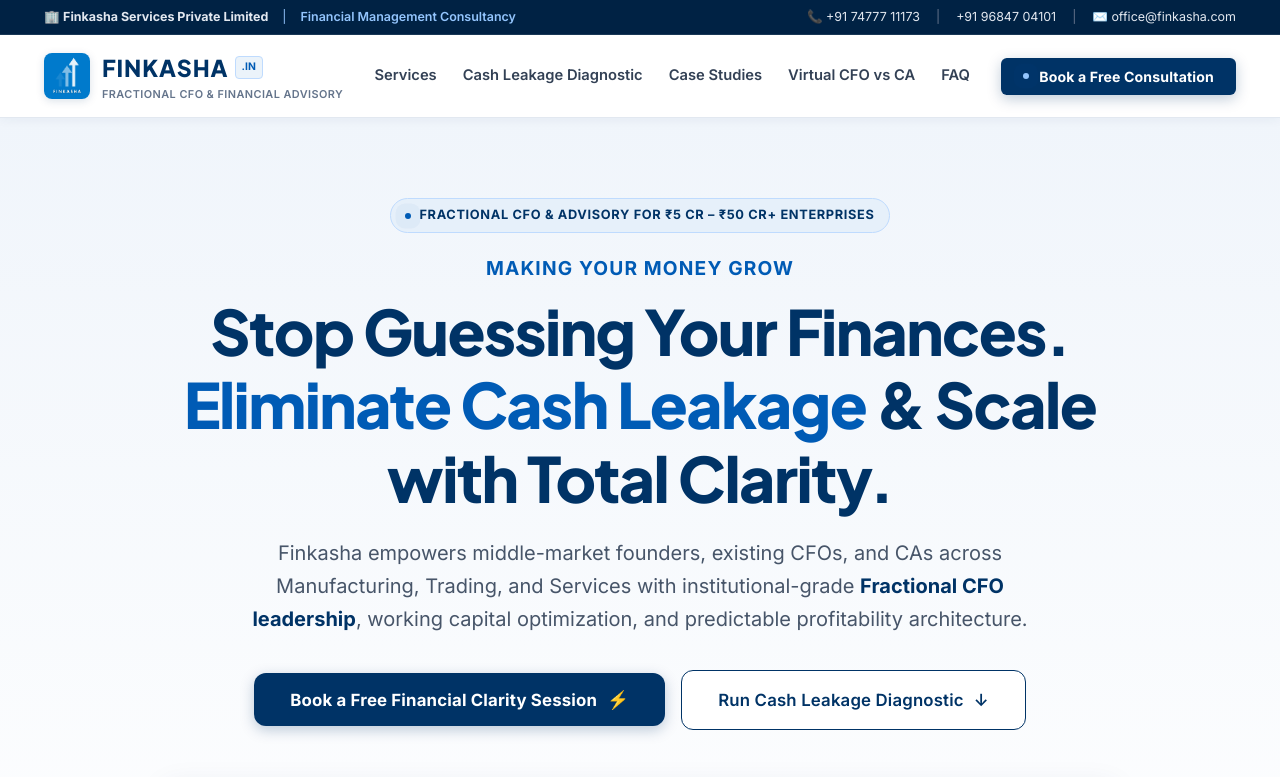
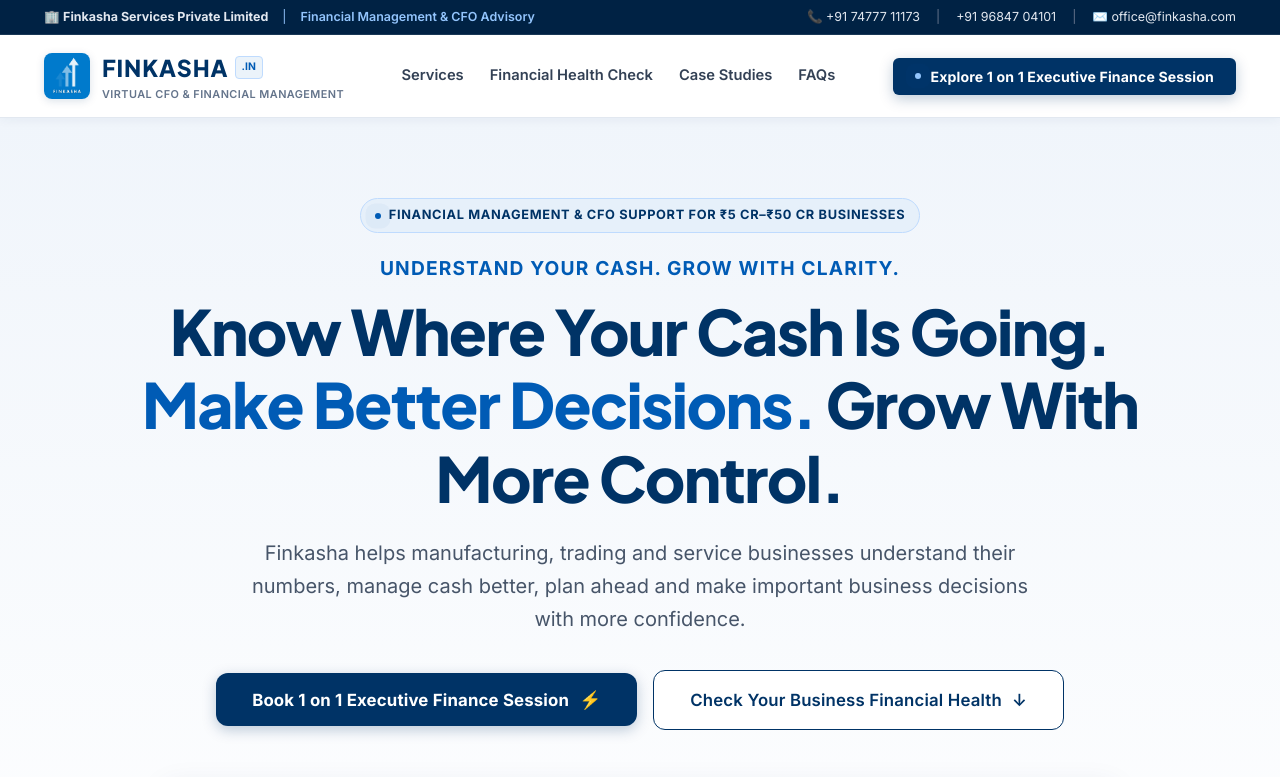
Before and after one commit to snowraj/finkasha.in, a Next.js app: page / in a window 1280 px wide. Shown: the top 777 px of the page. Built offline with nearby package versions, Linux system fonts and the light colour scheme.

Commit message:
feat: update copy across header and hero sections

```diff
--- a/src/app/page.tsx
+++ b/src/app/page.tsx
@@ -39,13 +39,13 @@
           <div style={{ display: 'inline-flex', alignItems: 'center', gap: '8px', marginBottom: '20px' }}>
             <div className="badge">
               <span className="pulse-dot" style={{ width: '6px', height: '6px', backgroundColor: '#005BB5' }}></span>
-              <span>Fractional CFO & Advisory for ₹5 Cr – ₹50 Cr+ Enterprises</span>
+              <span>Financial Management & CFO Support for ₹5 Cr–₹50 Cr Businesses</span>
             </div>
           </div>
 
           {/* Core Tagline matching finkasha.com */}
           <div style={{ fontSize: '1.2rem', fontWeight: 700, color: '#005BB5', marginBottom: '10px', textTransform: 'uppercase', letterSpacing: '0.06em' }}>
-            Making Your Money Grow
+            UNDERSTAND YOUR CASH. GROW WITH CLARITY.
           </div>
 
           {/* Problem-Agitate Headline */}
@@ -60,9 +60,9 @@
               color: '#003366',
             }}
           >
-            Stop Guessing Your Finances.{' '}
+            Know Where Your Cash Is Going.{' '}
             <br />
-            <span style={{ color: '#005BB5' }}>Eliminate Cash Leakage</span> & Scale with Total Clarity.
+            <span style={{ color: '#005BB5' }}>Make Better Decisions.</span> Grow With More Control.
           </h1>
 
           {/* Subheadline directly integrating the TFC UVP */}
@@ -75,7 +75,7 @@
               lineHeight: 1.65,
             }}
           >
-            Finkasha empowers middle-market founders, existing CFOs, and CAs across Manufacturing, Trading, and Services with institutional-grade <strong style={{ color: '#003366' }}>Fractional CFO leadership</strong>, working capital optimization, and predictable profitability architecture.
+            Finkasha helps manufacturing, trading and service businesses understand their numbers, manage cash better, plan ahead and make important business decisions with more confidence.
           </p>
 
           {/* Dual Action CTAs */}
@@ -93,7 +93,7 @@
               onClick={() => openBooking()}
               className="btn btn-primary btn-lg"
             >
-              <span>Book a Free Financial Clarity Session</span>
+              <span>Book 1 on 1 Executive Finance Session</span>
               <span style={{ fontSize: '1.1rem' }}>⚡</span>
             </button>
 
@@ -101,7 +101,7 @@
               href="#diagnostic"
               className="btn btn-secondary btn-lg"
             >
-              <span>Run Cash Leakage Diagnostic</span>
+              <span>Check Your Business Financial Health</span>
               <span>↓</span>
             </a>
           </div>
--- a/src/components/Header.tsx
+++ b/src/components/Header.tsx
@@ -45,7 +45,7 @@
           <div style={{ display: 'flex', alignItems: 'center', gap: '14px' }}>
             <span>🏢 <strong>Finkasha Services Private Limited</strong></span>
             <span style={{ color: '#93C5FD' }}>|</span>
-            <span style={{ color: '#93C5FD', fontWeight: 600 }}>Financial Management Consultancy</span>
+            <span style={{ color: '#93C5FD', fontWeight: 600 }}>Financial Management & CFO Advisory</span>
           </div>
 
           <div style={{ display: 'flex', alignItems: 'center', gap: '16px' }}>
@@ -128,7 +128,7 @@
                 </span>
               </div>
               <div style={{ fontSize: '0.68rem', color: '#64748B', letterSpacing: '0.04em', fontWeight: 600 }}>
-                FRACTIONAL CFO & FINANCIAL ADVISORY
+                VIRTUAL CFO & FINANCIAL MANAGEMENT
               </div>
             </div>
           </Link>
@@ -139,16 +139,13 @@
               Services
             </Link>
             <Link href="/#diagnostic" style={{ fontSize: '0.92rem', color: '#334155', fontWeight: 600 }} className="nav-link">
-              Cash Leakage Diagnostic
+              Financial Health Check
             </Link>
             <Link href="/#transformation" style={{ fontSize: '0.92rem', color: '#334155', fontWeight: 600 }} className="nav-link">
               Case Studies
             </Link>
-            <Link href="/#comparison" style={{ fontSize: '0.92rem', color: '#334155', fontWeight: 600 }} className="nav-link">
-              Virtual CFO vs CA
-            </Link>
             <Link href="/#faq" style={{ fontSize: '0.92rem', color: '#334155', fontWeight: 600 }} className="nav-link">
-              FAQ
+              FAQs
             </Link>
           </nav>
 
@@ -160,7 +157,7 @@
               style={{ padding: '10px 22px' }}
             >
               <span className="pulse-dot" style={{ width: '6px', height: '6px', backgroundColor: '#93C5FD' }}></span>
-              <span>Book a Free Consultation</span>
+              <span>Explore 1 on 1 Executive Finance Session</span>
             </button>
 
             {/* Mobile Menu Button */}
@@ -210,7 +207,7 @@
               onClick={() => setMobileMenuOpen(false)}
               style={{ color: '#003366', fontSize: '1rem', fontWeight: 600 }}
             >
-              Cash Leakage Diagnostic
+              Financial Health Check
             </Link>
             <Link
               href="/#transformation"
@@ -220,18 +217,11 @@
               Case Studies
             </Link>
             <Link
-              href="/#comparison"
-              onClick={() => setMobileMenuOpen(false)}
-              style={{ color: '#003366', fontSize: '1rem', fontWeight: 600 }}
-            >
-              Virtual CFO vs CA
-            </Link>
-            <Link
               href="/#faq"
               onClick={() => setMobileMenuOpen(false)}
               style={{ color: '#003366', fontSize: '1rem', fontWeight: 600 }}
             >
-              FAQ
+              FAQs
             </Link>
             <button
               onClick={() => {
@@ -241,7 +231,7 @@
               className="btn btn-primary"
               style={{ width: '100%', marginTop: '8px' }}
             >
-              Book a Free Consultation
+              Explore 1 on 1 Executive Finance Session
             </button>
           </div>
         )}
```
